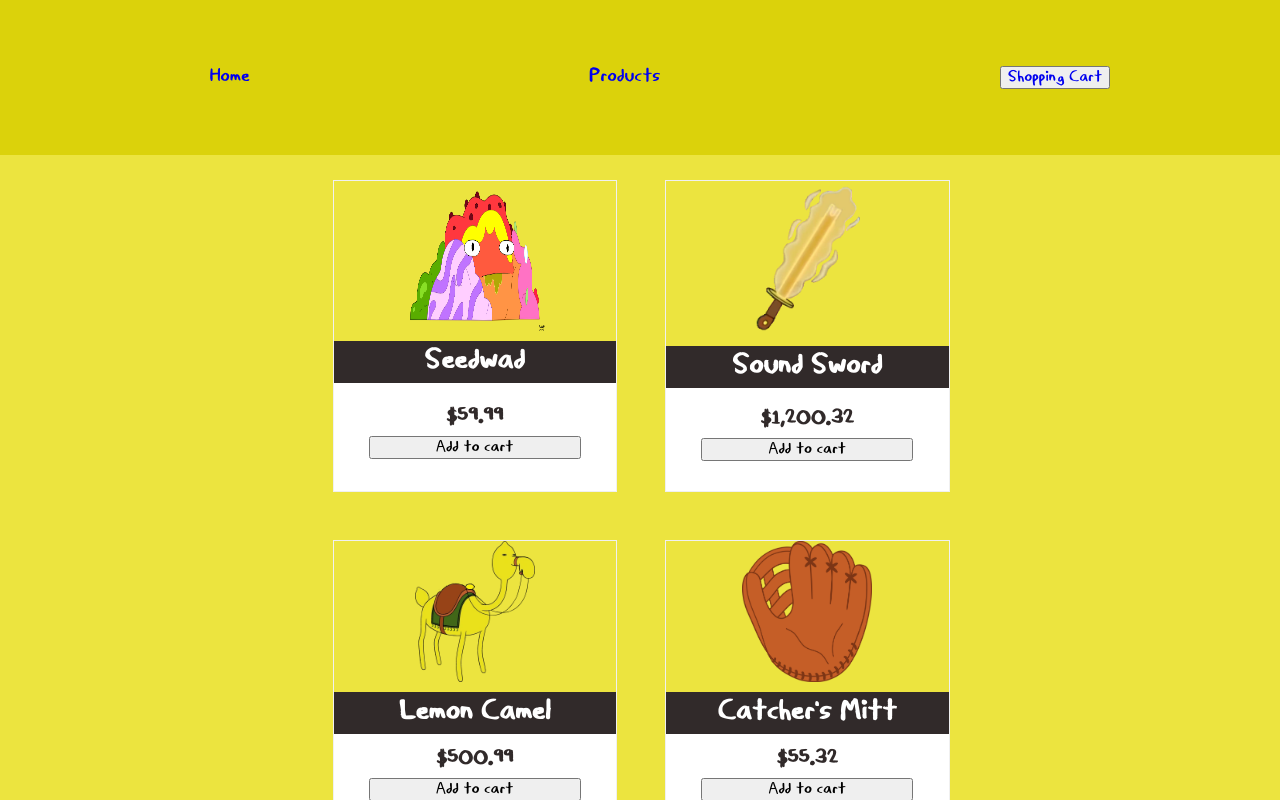
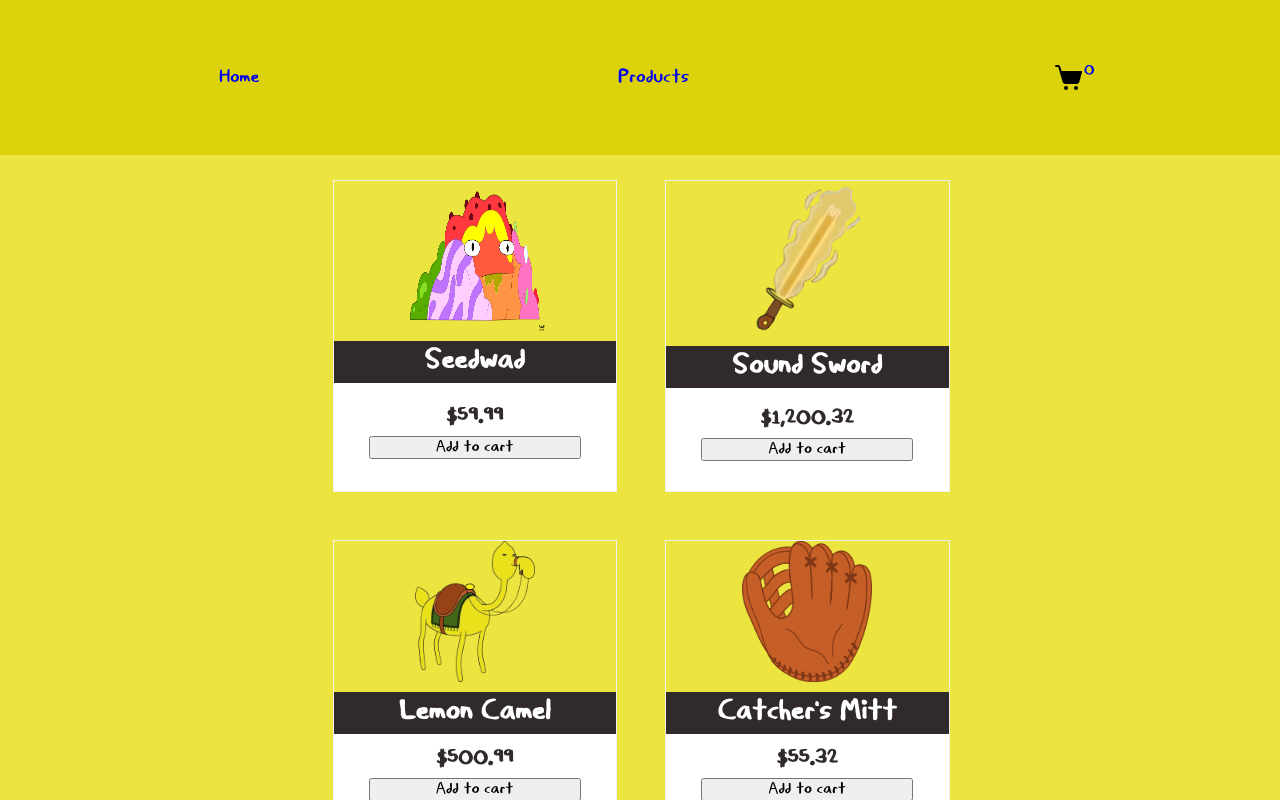
Before and after one commit to aortiz97-stack/Shopping-Cart, a React (Create React App) app in the folder shopping-cart/: page /products in a window 1280 px wide. Built offline with nearby package versions, Linux system fonts and the light colour scheme.

Commit message:
Add counter for number of products in cart

```diff
--- a/shopping-cart/src/RouteSwitch.css
+++ b/shopping-cart/src/RouteSwitch.css
@@ -50,6 +50,8 @@ ul {
 
 li {
     list-style: none;
+    display: flex;
+    align-items: center;
 }
 
 #app-container, #products-container {
@@ -75,6 +77,18 @@ li {
     width: 50%;
     display: flex;
     justify-content: center;
+}
+
+#shopping-icon-container{
+    height: 100%;
+    width: 100%;
+    display: flex;
+    justify-content: center;
+}
+
+li button {
+    background-color:#dbd20b;
+    border: none;
 }
 
 img {
--- a/shopping-cart/src/RouteSwitch.js
+++ b/shopping-cart/src/RouteSwitch.js
@@ -3,7 +3,11 @@ import './RouteSwitch.css';
 import App from './components/App';
 import Products from './components/Products';
 import ShoppingCart from './components/ShoppingCart';
+import shopIcon from './images/shopping-cart.png';
+import {useState} from 'react';
 const RouteSwitch = () => {
+    const [count, setCount] = useState(0);
+    const [cart, setCart] = useState([]);
     return (
     <div id='whole-container'>
         <BrowserRouter>
@@ -11,12 +15,19 @@ const RouteSwitch = () => {
                 <ul>
                     <li><Link to="/">Home</Link></li>
                     <li><Link to="/products">Products</Link></li>
-                    <li><button><Link to="/shopping-cart">Shopping Cart</Link></button></li>
+                    <li><button><Link to="/shopping-cart">
+                        <div id='shopping-icon-container'>
+                            <img src={shopIcon} alt="shopping cart icon"/>
+                            <div id='counter-container'>
+                                <div id='counter'>{count}</div>
+                            </div>
+                        </div>
+                        </Link></button></li>
                 </ul>
             </nav>
             <Routes>
                 <Route path="/" element={<App />}/>
-                <Route path="/products" element={<Products />}/>
+                <Route path="/products" element={<Products count={count} setCount={(e) => {setCount(e)}} cart={cart} setCart={(e)=> setCart(e)}/>}/>
                 <Route path="/shopping-cart" element={<ShoppingCart />}/>
 
             </Routes>
--- a/shopping-cart/src/components/Products.js
+++ b/shopping-cart/src/components/Products.js
@@ -5,35 +5,41 @@ import lemonCamel from '../images/lemoncamel.png';
 import catchersMitt from '../images/catchersmitt.png';
 import sleepingCap from '../images/sleeping-cap.png';
 import harpSmasher from '../images/harp-smasher.png';
-import { useState, useEffect } from 'react';
-const Products = () => {
-    const [productsList, setProductsList] = useState([]);
+import { useEffect } from 'react';
+const Products = ({count, setCount, cart, setCart}) => {
 
 
     useEffect(() => {
         const allButtons = Array.from(document.querySelectorAll('#products-container button'));
         const isInCart = (button) => {
-          for (let i = 0; i < productsList.length; i += 1) {
-              const product = productsList[i];
+          for (let i = 0; i < cart.length; i += 1) {
+              const product = cart[i];
               if (button.id === product.name) return true;
           }
           return false;
         }
 
+        const updateCounter = () => {
+          setCount(count + 1);
+        }
+
         allButtons.forEach((button) => {
             const handleClick = (e) => {
-                setProductsList(productsList.concat({name: e.target.id, cost: e.target.className}));
+                setCart(cart.concat({name: e.target.id, cost: e.target.className}));
+                updateCounter();
             };
             if (!isInCart(button)) button.addEventListener('click', handleClick);
+            else console.log('the event listener is not added');
         });
 
         return (allButtons.forEach((button) => {
             const handleClick = (e) => {
-                setProductsList(productsList.concat({name: e.target.id, cost: e.target.className}));
+                setCart(cart.concat({name: e.target.id, cost: e.target.className}));
+                updateCounter();
             };
             button.removeEventListener('click', handleClick);
         }));
-    }, [productsList])
+    }, [cart])
 
     return(
       <div id='products-container'>
@@ -61,7 +67,7 @@ const Products = () => {
                       </div>
                       <div className="price-container">
                           <h3>$1,200.32</h3>
-                          <button id="Sound Sword" className={1200.32}>Add to cart</button>
+                          <button id="Sound_Sword" className={1200.32}>Add to cart</button>
                       </div>
 
                   </div>
@@ -76,7 +82,7 @@ const Products = () => {
                       </div>
                       <div className="price-container">
                           <h3>$500.99</h3>
-                          <button id="Lemon Camel" className={500.99}>Add to cart</button>
+                          <button id="Lemon_Camel" className={500.99}>Add to cart</button>
                       </div>
                   </div>
               </div>
@@ -90,7 +96,7 @@ const Products = () => {
                       </div>
                       <div className="price-container">
                           <h3>$55.32</h3>
-                          <button id="Catcher's Mitt" className={55.32}>Add to cart</button>
+                          <button id="Catcher's_Mitt" className={55.32}>Add to cart</button>
                       </div>
 
                   </div>
@@ -105,7 +111,7 @@ const Products = () => {
                       </div>
                       <div className="price-container">
                           <h3>$100,237</h3>
-                          <button id="Lemonsweet's Cap" className={100237}>Add to cart</button>
+                          <button id="Lemonsweet's_Cap" className={100237}>Add to cart</button>
                       </div>
 
                   </div>
@@ -120,7 +126,7 @@ const Products = () => {
                       </div>
                       <div className="price-container">
                           <h3>$23.18</h3>
-                          <button id="Harp Smasher" className={23.18}>Add to cart</button>
+                          <button id="Harp_Smasher" className={23.18}>Add to cart</button>
                       </div>
                   </div>
               </div>
```
Also changed, not shown: shopping-cart/src/images/shopping-cart.png (added).
